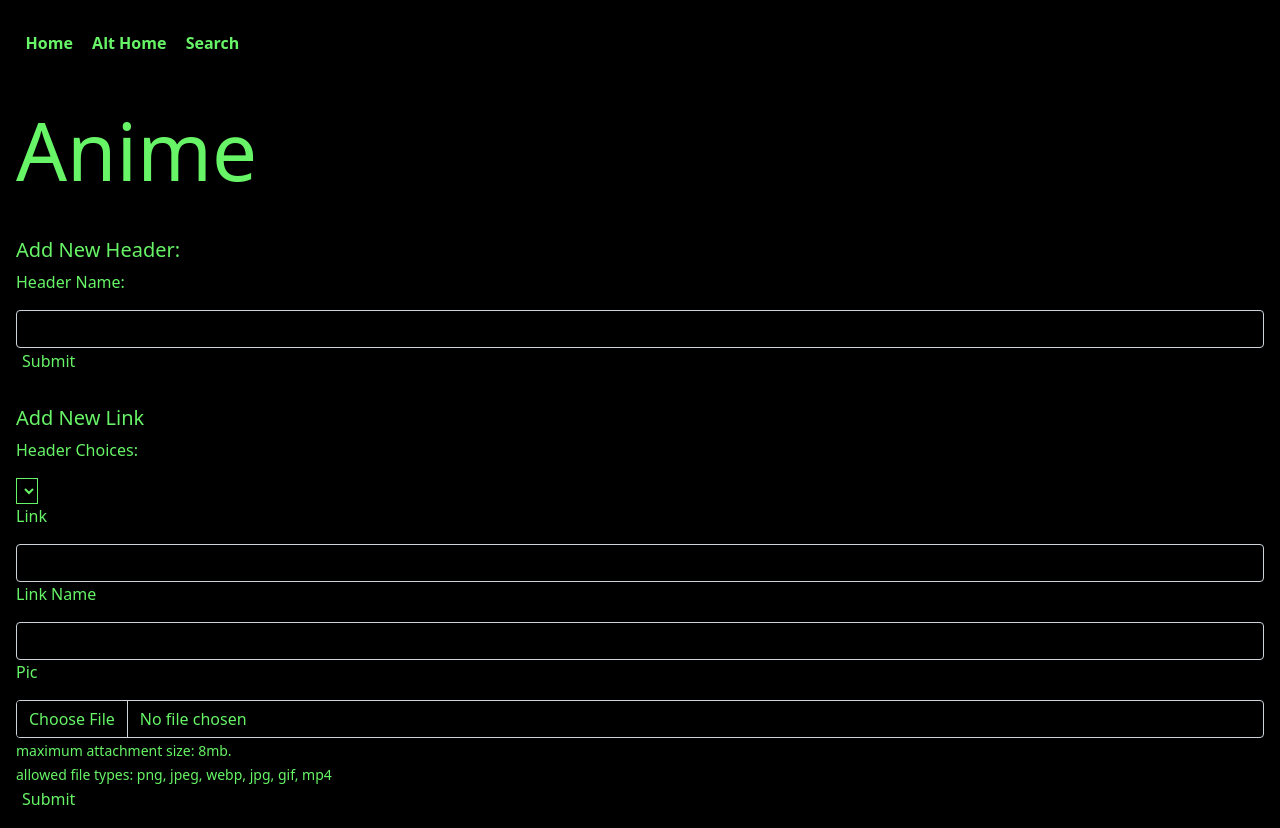
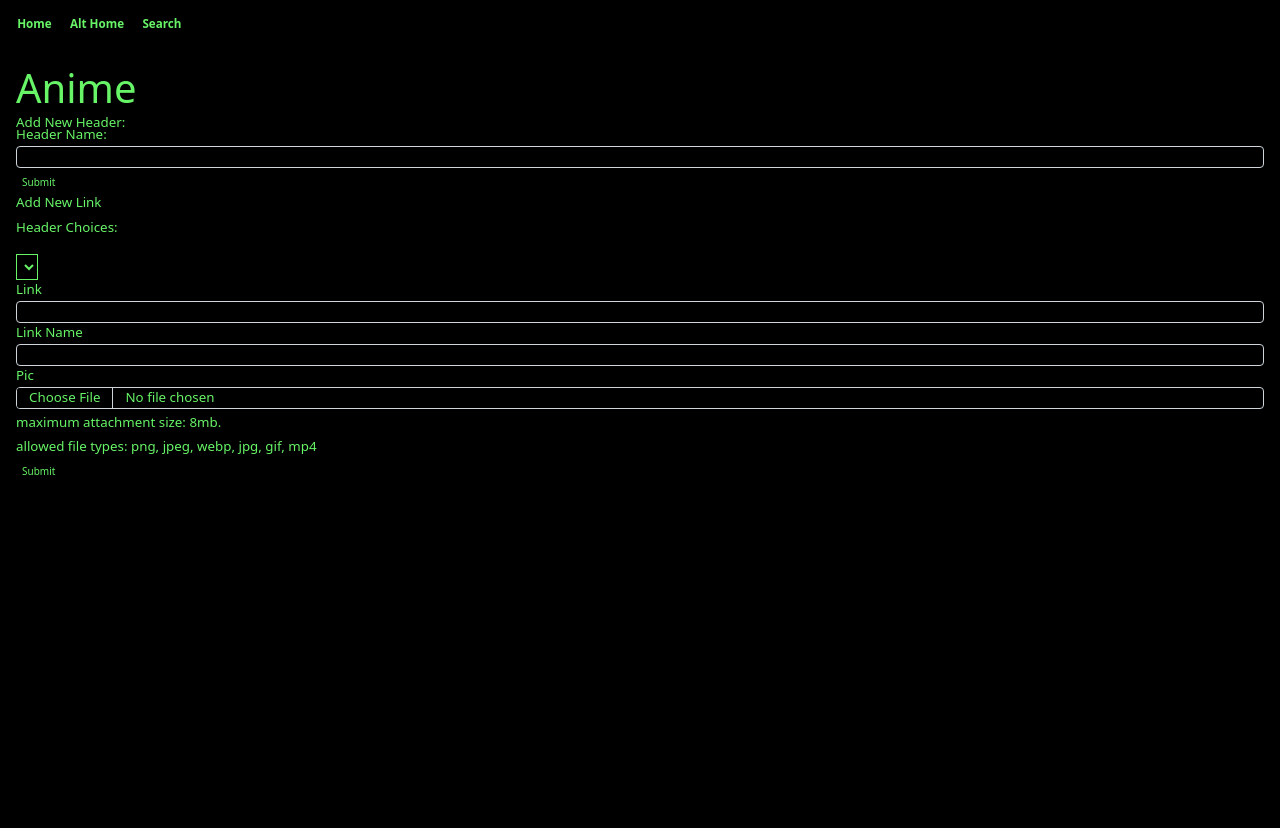
Before and after one commit to Wrongian/website-bookmarker, a Flask app: page /cat/1 in a window 1280 px wide. After the commit the page ends 475 px from the top, so only its background shows below. Run offline with Flask 3, Linux system fonts and the light colour scheme; lists and menus that the app fills with data are empty; parts of the project's set-up code (start-up, migrations or seed data) failed here and were passed over; some libraries are stand-ins or nearby versions.

Commit message:
bug and ui fixes

```diff
--- a/models/category.py
+++ b/models/category.py
@@ -83,6 +83,6 @@ def delete_category(category_id):
     category = get_category(category_id)
     if category:
         for header in category.headers:
-            delete_header(header)
+            delete_header(header.id)
         db.session.delete(category)
         db.session.commit()
--- a/static/main.css
+++ b/static/main.css
@@ -69,6 +69,7 @@ background-color : black ;
 
 .text-custom{
     color:rgb(103, 244, 103);
+    font-size: smaller;
 }
 .text-custom-secondary{
     color:rgb(160, 234, 254);
@@ -87,6 +88,7 @@ background-color : black ;
   .dropdown {
     position: relative;
     display: inline-block;
+    font-size: small;
   }
 
   /* Dropdown Content (Hidden by Default) */
@@ -107,9 +109,10 @@ background-color : black ;
 
   a {
     color:yellow;
-    padding: 12px 16px;
+    padding: 0px 10px 0px 10px;
     text-decoration: none;
     display: block;
+    font-size: smaller;
   }
 
   .dropdown-content a:hover{
@@ -123,13 +126,20 @@ background-color : black ;
   color: rgb(103, 244, 103);
   background-color: black;
   border-color: rgb(103, 244, 103);
-  border: 4px
+  border: 4px;
+  font-size: x-small;
 }
 
 .form-control,.form-control:focus{
   background-color: black;
   color: rgb(103, 244, 103);
+  font-size: smaller;
+  padding-bottom: 0%;
+  padding-top: 0%;
+  margin-top: -15px;
+
 }
-p,h1,h2,h3,h4,h5,th,td{
+p,h1,h2,h3,h4,h5,th,td, small{
   color: rgb(103, 244, 103);
+  font-size: x-small;
 }
--- a/templates/base.html
+++ b/templates/base.html
@@ -14,8 +14,8 @@
     {% block head %}{% endblock head %}
     </head>
     <body style="background-color:black">
-      <nav class="p-3 navbar navbar-expand-md">
-        <div class="collapse navbar-collapse" id="navbarNav">
+      <nav style = "padding-bottom:-25px;min-height:-0px;font-size:14px" class="py-0 px-2 navbar navbar-expand-sm ">
+        <div class="collapse navbar-collapse py-0" id="navbarNav">
             <ul class="navbar-nav">
             <li class="nav-item active">
                 <a class="nav-link" href="{{url_for('main.index')}}">Home</a>
--- a/templates/category.html
+++ b/templates/category.html
@@ -10,11 +10,11 @@
 {%set form_move_header = forms.get_form("move_header_form")%}
 {%set form_move_link = forms.get_form("move_link_form")%}
 <!--back button-->
-<h1 class="text-custom h1 display-1 p-3">{{category.name}}</h1>
+<h4 style="" class="display-6 p-3 my-0">{{category.name}}</h4>
 <!--creating new header form-->
-<div style="" class="p-3">
+<div style="padding-top:0px;padding-bottom:0px;margin-top:-30px;margin-bottom:-30px" class="p-3">
   <h5 class="text-custom title">Add New Header:</h5>
-  <div class="">
+  <div class="" style="padding-top:3px;padding-bottom:0px;margin-top:-15px;">
     {% import "header-form.html" as header_form with context %}
     {%if is_encrypted%}
     {{header_form.header_form(url_for("category.e_new_header",category_id = category.id),form_header)}}
@@ -47,14 +47,14 @@
 
 <!--Displaying all this links in category-->
 {%for header in category.headers%}
-<div class="border border-5 p-2" style="" id="header-div{{header.id}}">
-  <h1 class="display-4">{{header.name}} <button style = "padding:0;font-size:10px;" data-id="{{header.id}}" class="edit-button"><img style="width:30px;height:30px;" src="{{url_for("static", filename = "images/edit.png")}}"></button></h1>
+<div class="border border-5 p-2" style="margin-top:-15px" id="header-div{{header.id}}">
+  <h4 style="margin-top:-10px;margin-bottom:-5px" class="display-5">{{header.name}} <button style = "padding:0px;font-size:4px;align-items:center" data-id="{{header.id}}" class="edit-button"><img style="width:30px;height:30px;" src="{{url_for("static", filename = "images/edit.png")}}"></button></h4>
   <!--Edit Header Stuff-->
   <div style="display:none" class="edit-header-{{header.id}}">
 
     <h5>Edit Header Settings:</h5>
-    <button data-id="{{header.id}}" id="move-up-header-button{{header.id}}">Down</button>
-    <button data-id="{{header.id}}" id="move-down-header-button{{header.id}}">Up</button>
+    <button class="btn-custom" data-id="{{header.id}}" id="move-up-header-button{{header.id}}">Down</button>
+    <button class = "btn-custom" data-id="{{header.id}}" id="move-down-header-button{{header.id}}">Up</button>
     <script>
       //move up button
       $("#move-up-header-button{{header.id}}").click(
```
Also changed, not shown: other parts of templates/category.html (+12 -12 lines).
